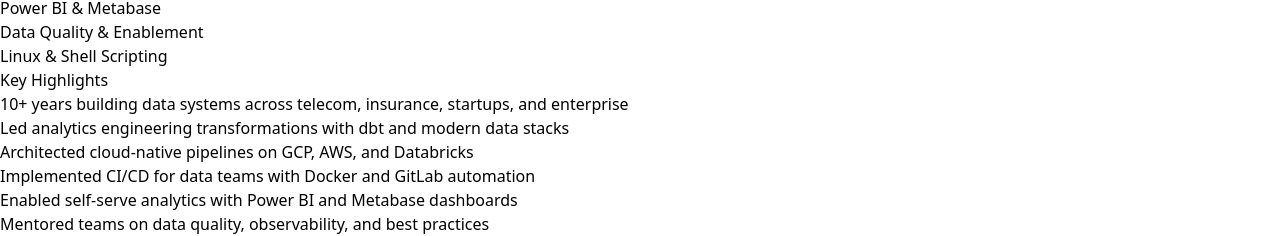
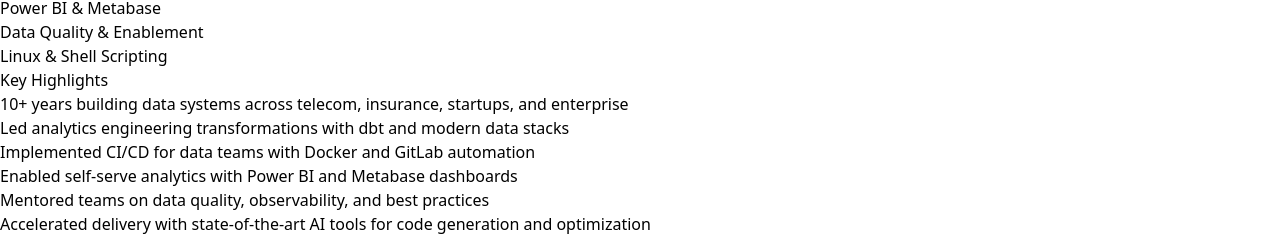
Before and after one commit to lassemel/lasse-melcher.de, a React (Vite) app: page / in a window 1280 px wide. Shown: the part 1452-1688 px from the top of the page. Built offline with nearby package versions, Linux system fonts and the light colour scheme.

Commit message:
Remove cloud-native pipelines highlight from Key Highlights - Focus on business value rather than technical infrastructure - Streamline highlights for business decision makers

```diff
--- a/src/LasseMelcherSite.jsx
+++ b/src/LasseMelcherSite.jsx
@@ -269,10 +269,7 @@
                     <div className="w-1.5 h-1.5 rounded-full bg-zinc-400 mt-2 flex-shrink-0"></div>
                     <span>Led analytics engineering transformations with dbt and modern data stacks</span>
                   </div>
-                  <div className="flex items-start gap-2">
-                    <div className="w-1.5 h-1.5 rounded-full bg-zinc-400 mt-2 flex-shrink-0"></div>
-                    <span>Architected cloud-native pipelines on GCP, AWS, and Databricks</span>
-                  </div>
+
                   <div className="flex items-start gap-2">
                     <div className="w-1.5 h-1.5 rounded-full bg-zinc-400 mt-2 flex-shrink-0"></div>
                     <span>Implemented CI/CD for data teams with Docker and GitLab automation</span>
```
